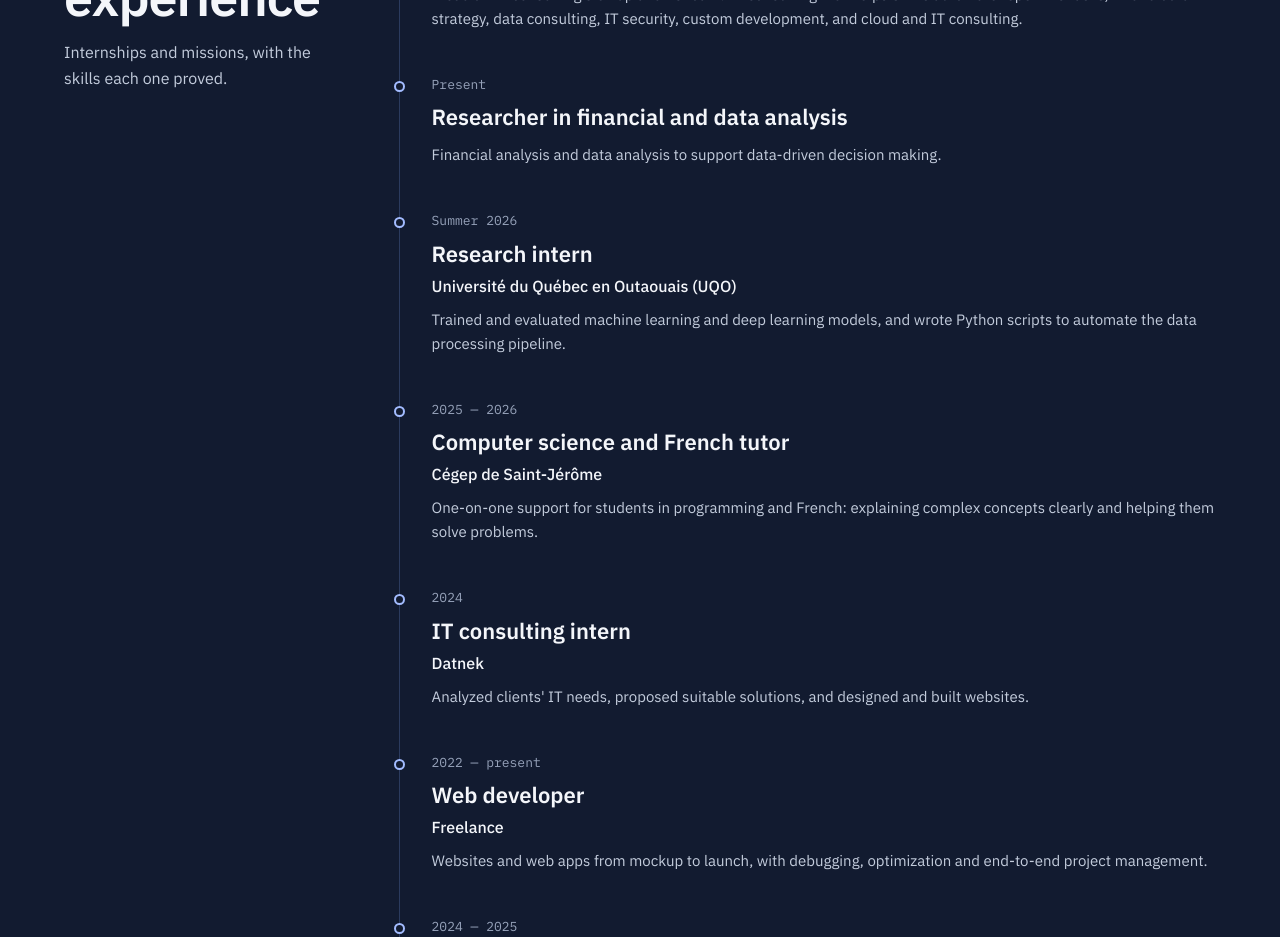
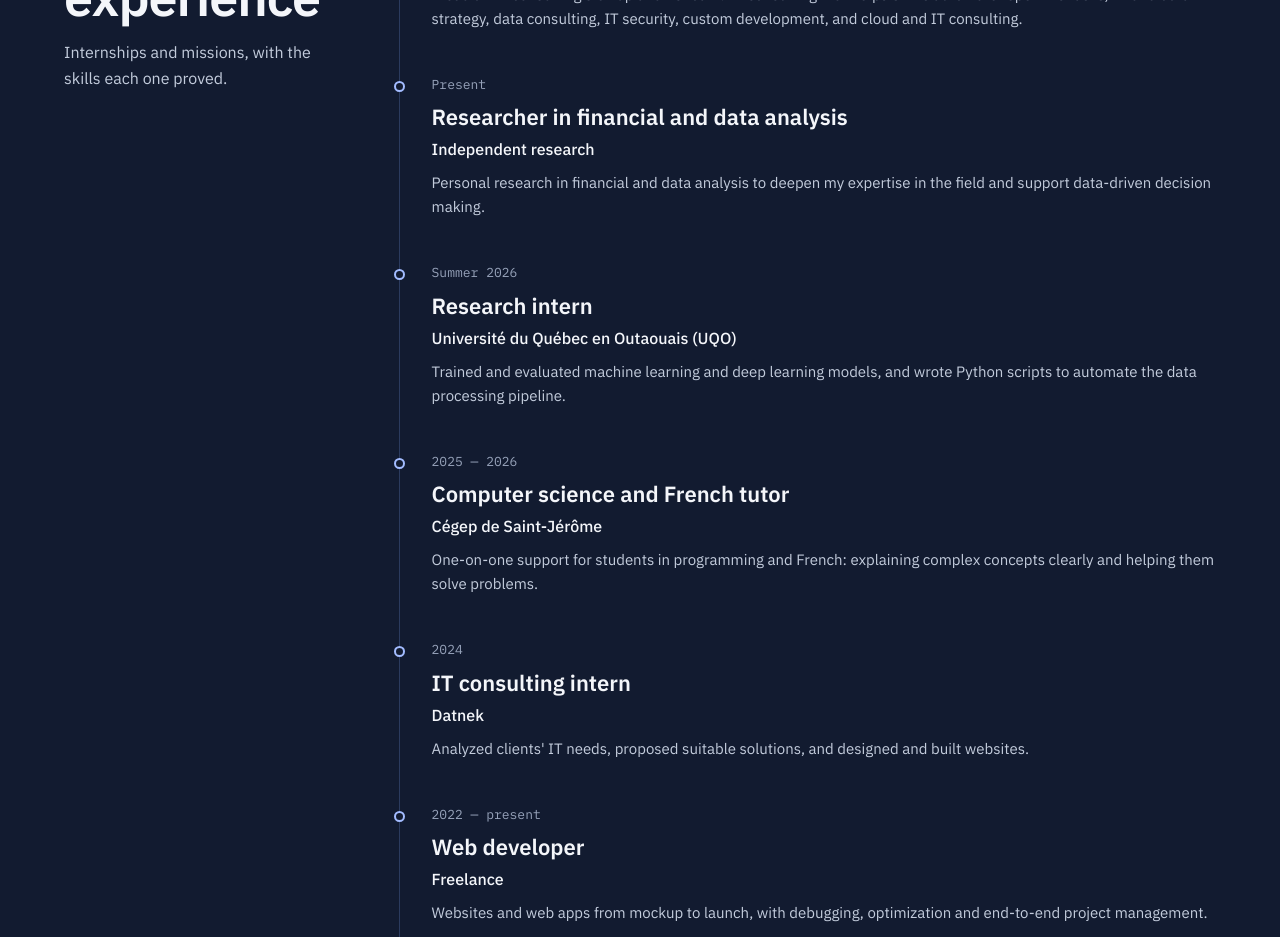
Before and after one commit to leo-ntlr/portfolio, a Next.js app: page / in a window 1280 px wide. Shown: the part 3200-4137 px from the top of the page. Built offline with nearby package versions, Linux system fonts and the light colour scheme.

Commit message:
Mark research as independent
Co-Authored-By: Claude Opus 5.5 (1M context) <noreply@anthropic.com>
Claude-Session: https://claude.ai/code/session_01BjqCydmnux9St7hAVQbwFX

```diff
--- a/content/profile.ts
+++ b/content/profile.ts
@@ -355,11 +355,11 @@ export const experience: Experience[] = [
   {
     dates: { en: "Present", fr: "Aujourd'hui" },
     title: { en: "Researcher in financial and data analysis", fr: "Chercheur en analyse financière et analyse de données" },
-    company: "",
+    company: { en: "Independent research", fr: "Recherche personnelle" },
     city: "",
     summary: {
-      en: "Financial analysis and data analysis to support data-driven decision making.",
-      fr: "Analyse financière et analyse de données pour appuyer une prise de décision fondée sur les données.",
+      en: "Personal research in financial and data analysis to deepen my expertise in the field and support data-driven decision making.",
+      fr: "Recherches personnelles en analyse financière et en analyse de données pour approfondir mon expertise du domaine et appuyer une prise de décision fondée sur les données.",
     },
   },
   {
```
Also changed, not shown: 1 other file (tests, documents, lock files or other folders).
